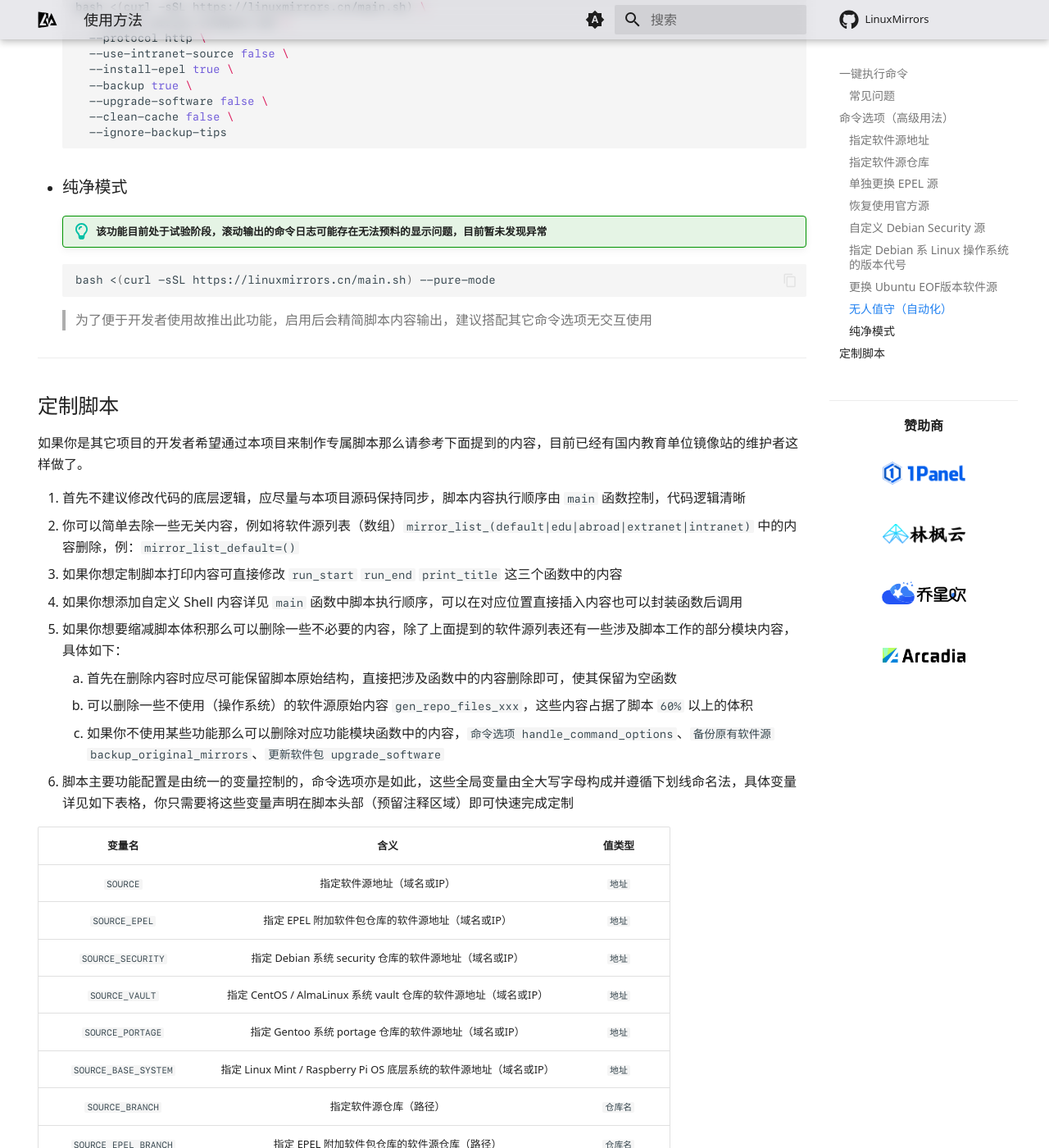
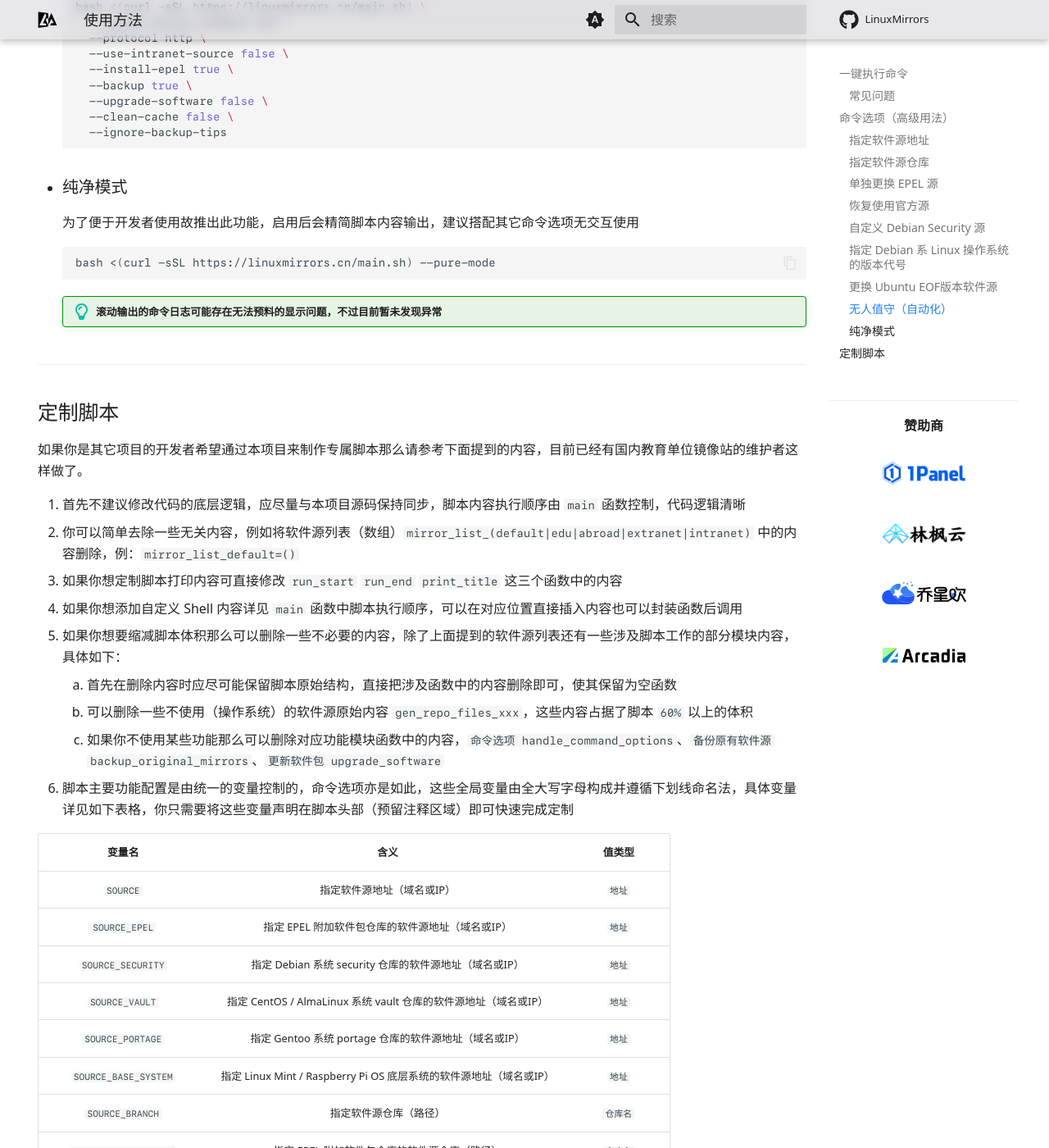
Before and after one commit to SuperManito/LinuxMirrors, an MkDocs documentation site: the page built from docs/use/index.md, in a window 1280 px wide and 1400 px high, scrolled down 7336 px. Shown: the whole window at 82% size. Built offline with MkDocs 1.6.1 and Material for MkDocs 9.7.7, drawn with Linux system fonts in a browser that asks for light colours; a script that is not in the unit is left out; comment, search, counter and statistics services are not loaded; some of the changed text lies outside the part shown.

Commit message:
优化 & 更新文档

````diff
--- a/docs/stylesheets/extra.css
+++ b/docs/stylesheets/extra.css
@@ -6,6 +6,11 @@
     --md-default-bg-color--dark: hsla(var(--md-hue), 15%, 14%, 1);
     --view-transition-z-index-foreground: 999;
     --view-transition-z-index-background: 1;
+    --hero-background-image: linear-gradient(90deg, rgba(177, 177, 177, 1) 50%, rgba(177, 177, 177, 1) 50%);
+}
+
+[data-md-color-scheme='slate'] {
+    --hero-background-image: linear-gradient(90deg, rgba(147, 147, 147, 1) 50%, rgba(147, 147, 147, 1) 50%);
 }
 
 [data-md-color-primary=white] {
@@ -16,11 +21,19 @@
     --md-typeset-a-color: #2080f0;
 }
 
-.md-typeset .admonition.tip, .md-typeset details.tip {
+.md-typeset .admonition.tip,
+.md-typeset details.tip {
     border-color: #009400;
 }
-.md-typeset .tip>.admonition-title, .md-typeset .tip>summary {
+
+.md-typeset .tip>.admonition-title,
+.md-typeset .tip>summary {
     background-color: #0094001a;
+}
+
+[data-md-color-scheme="slate"] .md-typeset .admonition.quote,
+.md-typeset details.quote {
+    border-color: hsla(225deg, 15%, 90%, 0.24);
 }
 
 .md-header {
@@ -48,10 +61,6 @@
 
 [data-md-color-scheme="slate"] .md-logo img {
     content: url(/assets/images/brand/svg/logo-dark.svg);
-}
-
-[data-md-color-scheme="slate"] .md-typeset .admonition.quote, .md-typeset details.quote {
-    border-color: hsla(225deg,15%,90%,0.24);
 }
 
 @font-face {
@@ -233,21 +242,47 @@
     padding: 65px 25px 35px !important;
 }
 
+[data-termynal] {
+    color: #000 !important;
+    background: #e6e6e6 !important;
+}
+
+[data-md-color-scheme="slate"] [data-termynal] {
+    color: #eeeeee !important;
+    background: #252a33 !important;
+}
+
+button[data-terminal-control] {
+    color: var(--md-typeset-a-color) !important;
+}
+
+[data-termynal]:after {
+    color: #585858 !important;
+}
+
+[data-md-color-scheme="slate"] [data-termynal]:after {
+    color: #a2a2a2 !important;
+}
+
 /* 切换主题动画 */
 ::view-transition-old(root),
 ::view-transition-new(root) {
     animation: none;
     mix-blend-mode: normal;
 }
+
 .dark::view-transition-old(root) {
     z-index: var(--view-transition-z-index-foreground);
 }
+
 .dark::view-transition-new(root) {
     z-index: var(--view-transition-z-index-background);
 }
+
 ::view-transition-old(root) {
     z-index: var(--view-transition-z-index-background)
 }
+
 ::view-transition-new(root) {
     z-index: var(--view-transition-z-index-foreground);
 }
--- a/docs/use/index.md
+++ b/docs/use/index.md
@@ -596,12 +596,13 @@
 
 - ### 纯净模式
 
-    !!! tip "该功能目前处于试验阶段，滚动输出的命令日志可能存在无法预料的显示问题，目前暂未发现异常"
+    为了便于开发者使用故推出此功能，启用后会精简脚本内容输出，建议搭配其它命令选项无交互使用
 
     ``` bash
     bash <(curl -sSL https://linuxmirrors.cn/main.sh) --pure-mode
     ```
-    > 为了便于开发者使用故推出此功能，启用后会精简脚本内容输出，建议搭配其它命令选项无交互使用
+
+    !!! tip "滚动输出的命令日志可能存在无法预料的显示问题，不过目前暂未发现异常"
 
 ---
 
````
Also changed, not shown: other parts of docs/use/index.md (+1 -1 lines), docs/index.md (+6 -2 lines), docs/other/index.md (+3 -44 lines), 2 other files.
